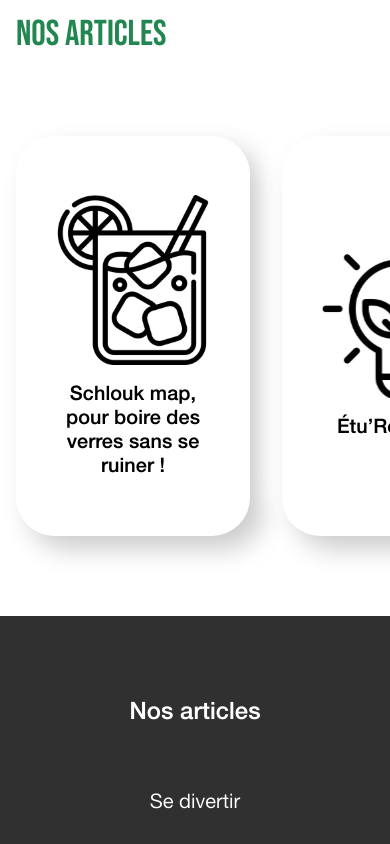
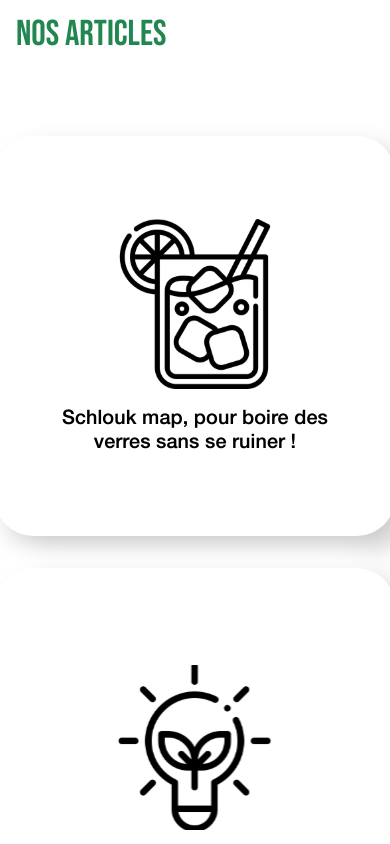
Before and after one commit to HeloisePi/Reboot2023_, a SvelteKit app: page /sedivertir in a window 390 px wide. Shown: the part 1580-2424 px from the top of the page. Built offline with nearby package versions, Linux system fonts and the light colour scheme.

Commit message:
Button wrap

```diff
--- a/src/routes/sedivertir/+page.svelte
+++ b/src/routes/sedivertir/+page.svelte
@@ -67,4 +67,11 @@
 		display: flex;
 		gap: 2rem;
 	}
+	@media screen and (max-width: 880px) {
+        section .allButton{
+            flex-direction: column;
+            justify-content: center;
+            align-items: center;
+    }
+    }
 </style>
--- a/src/routes/senourrir/+page.svelte
+++ b/src/routes/senourrir/+page.svelte
@@ -40,14 +40,16 @@
         padding-right: 1rem;
     }
     }
-    h2{
-        margin-bottom: 2rem;
-    }
-    li{
-        margin-bottom: 0.5rem;
-    }
     .allButton{
         display: flex;
         gap: 2rem;
+        flex-wrap: wrap;
+    }
+    @media screen and (max-width: 880px) {
+        section .allButton{
+            flex-direction: column;
+            justify-content: center;
+            align-items: center;
+    }
     }
 </style>
--- a/src/routes/sevetir/+page.svelte
+++ b/src/routes/sevetir/+page.svelte
@@ -48,4 +48,11 @@
         display: flex;
         gap: 2rem;
     }
+    @media screen and (max-width: 880px) {
+        section .allButton{
+            flex-direction: column;
+            justify-content: center;
+            align-items: center;
+    }
+    }
 </style>
```
